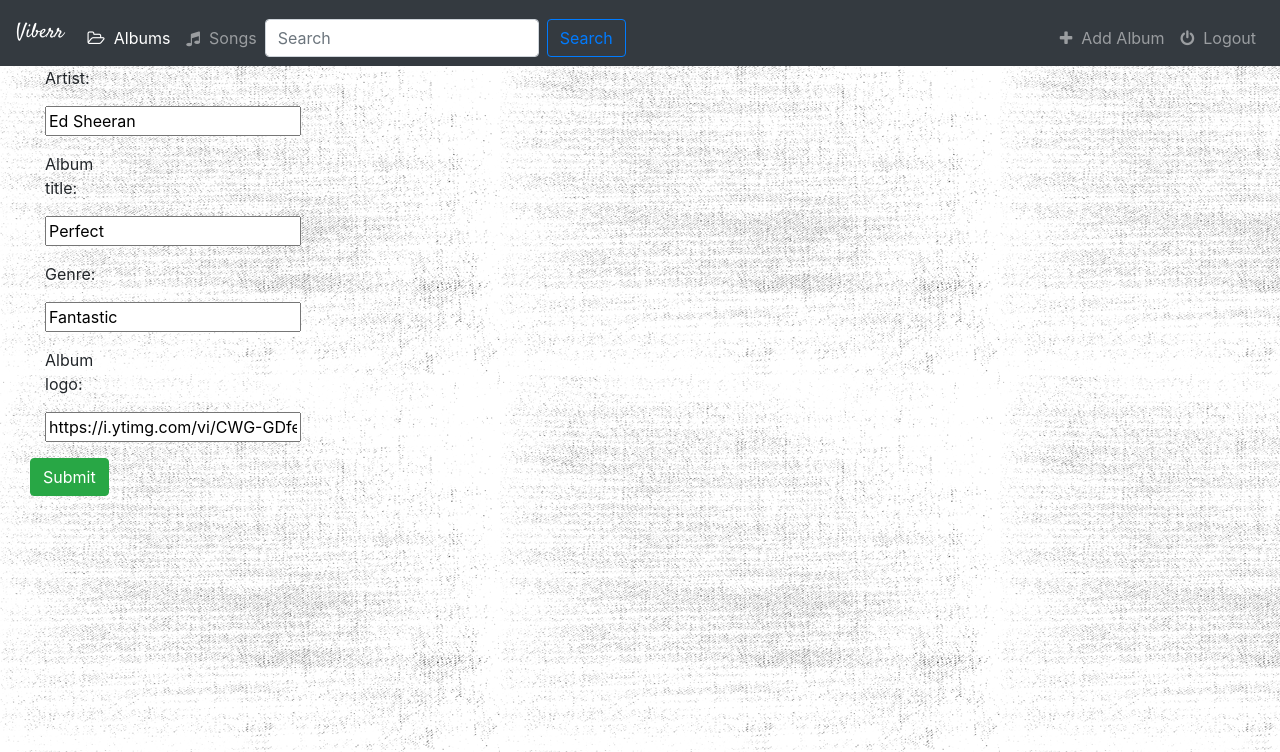
After one commit to Akriti0100/Music_app, a Django app: page /music/album/1/ in a window 1280 px wide. The commit adds this page. Shown: the top 752 px of the page. Run offline with Django 3.2, Linux system fonts and the light colour scheme; data comes from the database, SQL or seed files in the repository; both versions use the stored data as it was after the commit; some libraries are stand-ins or nearby versions.

Commit message:
model_forms created

```diff
--- /dev/null
+++ b/music/templates/music/album_form.html
@@ -0,0 +1,29 @@
+{% extends 'music/base.html' %}
+{% block title %} Add a New Album {% endblock %}
+{% block albums_active %} active {% endblock %}
+
+{% block body%}
+<div class="container-fluid">
+
+    <div class="row">
+
+        <div class="col-sm-12 col-md-7">
+            <div class="panel panel-default">
+                <div class="panel-body">
+                    <form method="post" action="" class="form-horizontal" enctype="multipart/form-data">
+                        {% csrf_token %}
+                        {% include 'music/form-template.html' %}
+                        <div class="form-group">
+                            <div class="col-sm-offset-2 col-sm-10">
+                                <button type="submit" class="btn btn-success">Submit</button>
+                            </div>
+                        </div>
+                    </form>
+                </div>
+            </div>
+        </div>
+
+    </div>
+
+</div>
+{% endblock %}
--- a/music/templates/music/base.html
+++ b/music/templates/music/base.html
@@ -37,7 +37,7 @@
       </form>
     </div>
     <div class="nav navbar-nav ml-auto" style="margin-right:0px;">
-          <a class="nav-item nav-link " href="#">
+          <a class="nav-item nav-link " href="{% url 'music:album-add' %}">
           <i class="fa fa-plus"></i>&nbsp;
           Add Album
           </a>
--- /dev/null
+++ b/music/templates/music/form-template.html
@@ -0,0 +1,9 @@
+{% for field in form %}
+    <div class="form-group">
+        <div class="col-sm-offset-2 col-sm-10">
+            <span class="text-danger small">{{ field.errors }}</span>
+            <label class="control-label col-sm-2"> {{ field.label_tag }} </label>
+            <div class="col-sm-10"> {{ field }} </div>
+        </div>
+    </div>
+{% endfor %}
--- a/music/urls.py
+++ b/music/urls.py
@@ -16,6 +16,12 @@ urlpatterns = [
     #/music/album/add/
     path('album/add/' , views.AlbumCreate.as_view() ,name='album-add'),
 
+    #/music/album/2/
+    path('album/<int:pk>/' , views.AlbumUpdate.as_view() ,name='album-update'),
+
+    #/music/album/2/delete/
+    path('album/<int:pk>/delete/' , views.AlbumDelete.as_view() ,name='album-delete'),
+
     #/music/71/favourite/
     #path('<int:album_id>/favourite/', views.favourite , name='favourite' ),
 ]
--- a/music/views.py
+++ b/music/views.py
@@ -1,5 +1,6 @@
 from django.views import generic
 from django.views.generic.edit import CreateView,UpdateView,DeleteView
+from django.urls import reverse_lazy
 from .models import Album
 
 class IndexView(generic.ListView):
@@ -16,3 +17,11 @@ class DetailView(generic.DetailView):
 class AlbumCreate(CreateView):
     model = Album
     fields = ['artist', 'album_title', 'genre', 'album_logo']
+
+class AlbumUpdate(UpdateView):
+    model = Album
+    fields = ['artist', 'album_title', 'genre', 'album_logo']
+
+class AlbumDelete(DeleteView):
+    model = Album
+    success_url = reverse_lazy('music:index')
```
Also changed, not shown: music/templates/music/index.html (+7 -0 lines), db.sqlite3.
